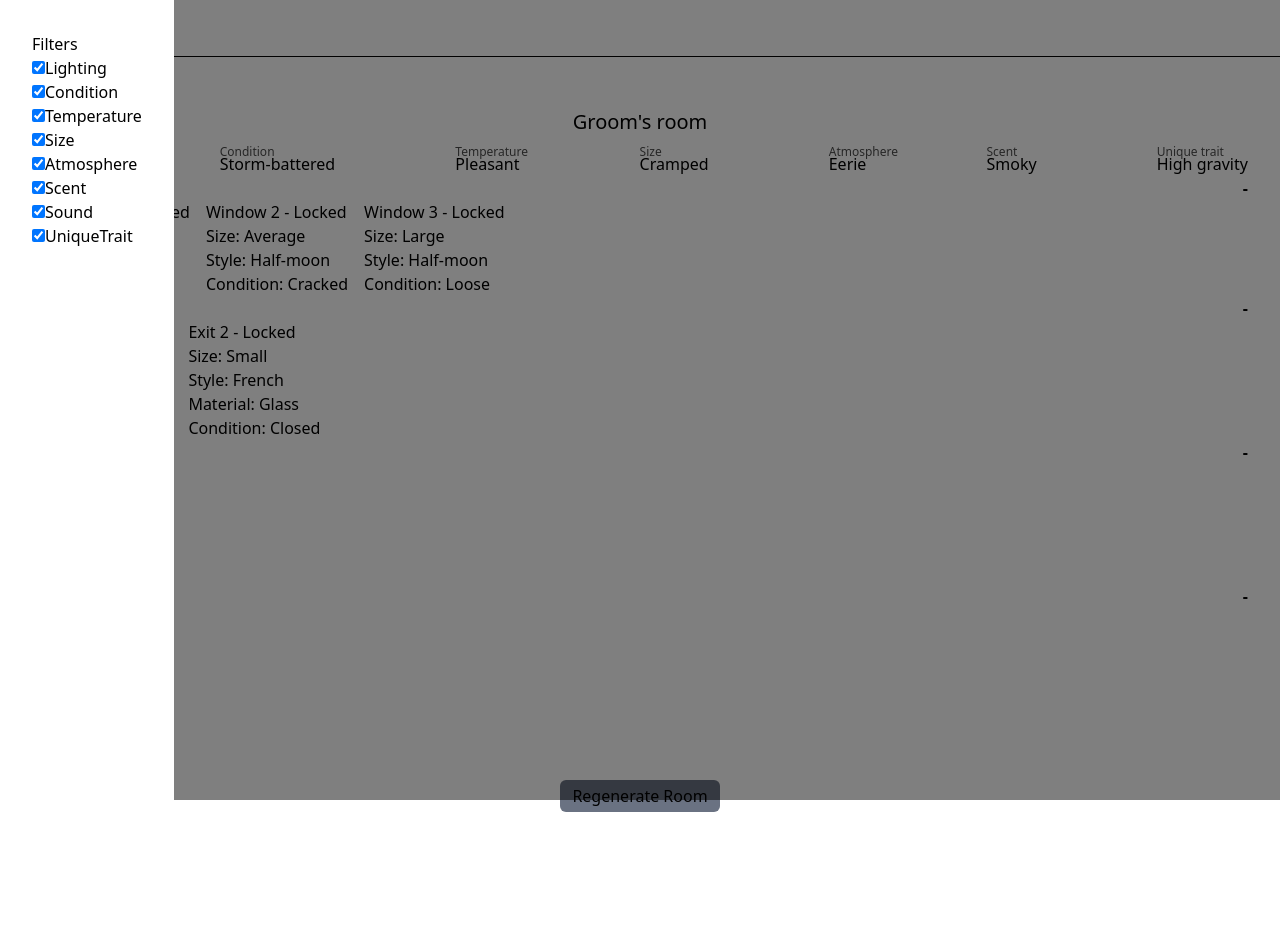
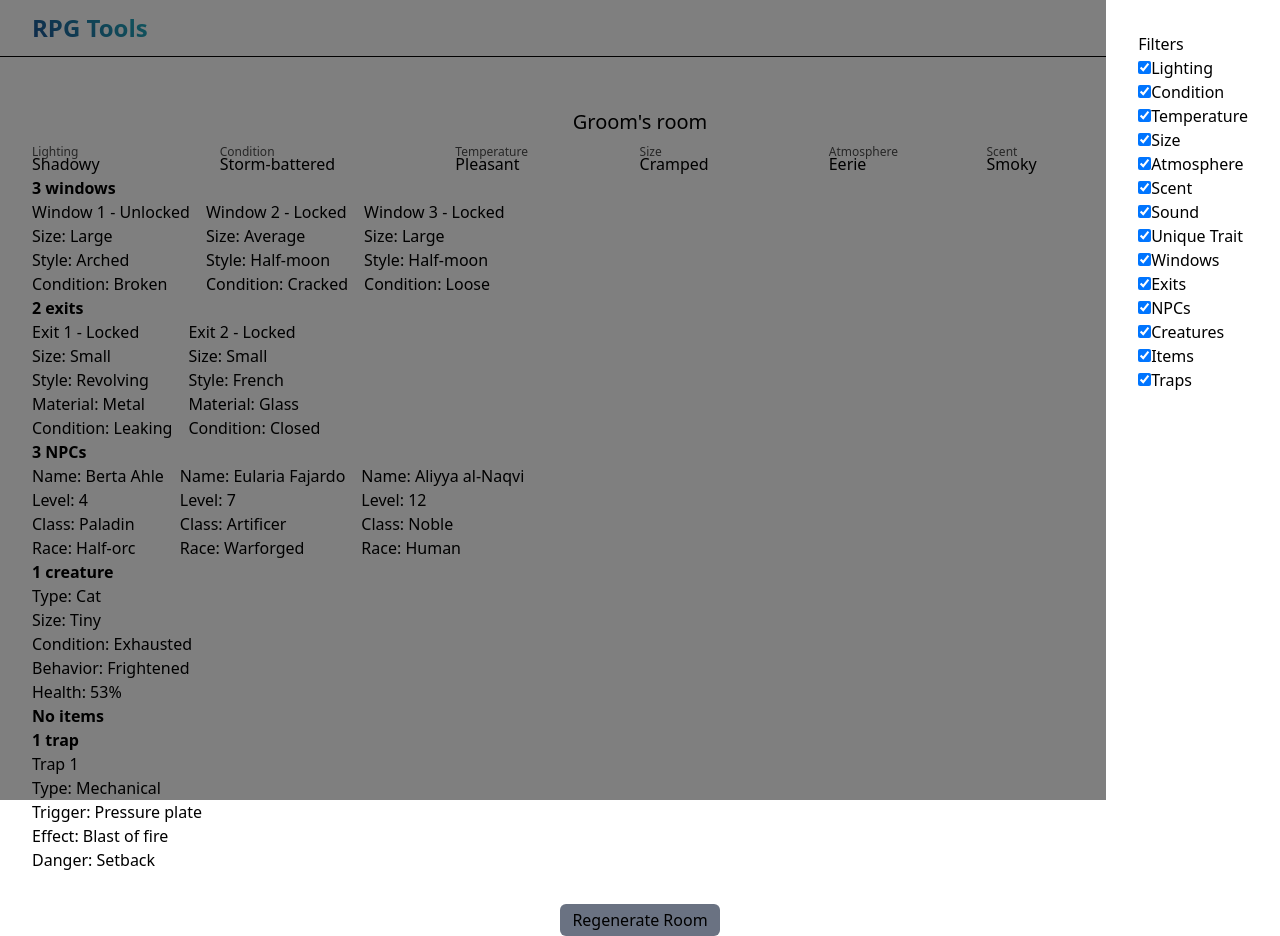
Before and after one commit to rachelschnaubelt/rpg-tools, a Next.js app: page /generators/room in a window 1280 px wide. Both pictures are taken after a click on the button "Filter". Before the commit the page ends 812 px from the top, so only its background shows below. Built offline with nearby package versions, Linux system fonts and the light colour scheme.

Commit message:
feat: improve filtering

```diff
--- a/src/app/generators/room/layout.tsx
+++ b/src/app/generators/room/layout.tsx
@@ -1,70 +1,18 @@
-'use client'
+import type { Metadata } from 'next'
 
-import Button from "@/components/button/button";
-import Checkbox from "@/components/checkbox/checkbox";
-import Drawer from "@/components/drawer/drawer";
-import { useState } from "react";
+export const metadata: Metadata = {
+  title: 'Room Generator | RPG Tools',
+  description: '',
+}
 
-// This is a Server Component
 export default function RootLayout({
   children,
 }: Readonly<{
   children: React.ReactNode;
 }>) {
-    const [isDrawerOpen, setIsDrawerOpen] = useState<boolean>(false);
-    const [roomConfigs, setRoomConfigs] = useState<{[key: string]: string | boolean}>({
-        "locationLighting": true,
-        "locationCondition": true,
-        "locationTemperature": true,
-        "locationSize": true,
-        "locationAtmosphere": true,
-        "locationScent": true,
-        "locationSound": true,
-        "locationUniqueTrait": true,
-    });
-
-    const handleDrawer = () => {
-        setIsDrawerOpen(!isDrawerOpen);
-    }
-
-    const handleDrawerClose = () => {
-        setIsDrawerOpen(false);
-    }
-
-    const handleCheckboxChange = (configKey: string, value: string | boolean) => {
-        setRoomConfigs({
-            ...roomConfigs,
-            [configKey]: value
-        })
-    }
-
-    const getCheckboxContainer = (id: string, label: string) => {
-        return (
-            <Checkbox
-                onChange={() => {handleCheckboxChange(id, !roomConfigs[id])}}
-                value={id}
-                isChecked={roomConfigs[id] as boolean}
-                >{label}</Checkbox>
-        )
-    }
 
     return (
         <>
-            <Drawer isOpen={isDrawerOpen} drawerClose={handleDrawerClose}>
-                <p>Filters</p>
-                <div className={`flex flex-col`}>
-                    {getCheckboxContainer('locationLighting', "Lighting")}
-                    {getCheckboxContainer('locationCondition', "Condition")}
-                    {getCheckboxContainer('locationTemperature', "Temperature")}
-                    {getCheckboxContainer('locationSize', "Size")}
-                    {getCheckboxContainer('locationAtmosphere', "Atmosphere")}
-                    {getCheckboxContainer('locationScent', "Scent")}
-                    {getCheckboxContainer('locationSound', "Sound")}
-                    {getCheckboxContainer('locationUniqueTrait', "UniqueTrait")}
-                </div>
-            </Drawer>
-            <Button
-                onClick={handleDrawer}>Filter</Button>
             {children}
         </>
     )
--- a/src/app/generators/room/page.tsx
+++ b/src/app/generators/room/page.tsx
@@ -1,13 +1,81 @@
-import type { Metadata } from 'next'
+'use client'
+
 import Room from "@/components/room/room";
-
-export const metadata: Metadata = {
-  title: 'Room Generator | RPG Tools',
-  description: '',
-}
+import Button from "@/components/button/button";
+import Checkbox from "@/components/checkbox/checkbox";
+import Drawer from "@/components/drawer/drawer";
+import { useState } from "react";
 
 export default function Page() {
+
+  const [isDrawerOpen, setIsDrawerOpen] = useState<boolean>(false);
+  const [roomConfigs, setRoomConfigs] = useState<{ [key: string]: string | boolean }>({
+    "locationLighting": true,
+    "locationCondition": true,
+    "locationTemperature": true,
+    "locationSize": true,
+    "locationAtmosphere": true,
+    "locationScent": true,
+    "locationSound": true,
+    "locationUniqueTrait": true,
+    "locationWindows": true,
+    "locationExits": true,
+    "locationNPCs": true,
+    "locationCreatures": true,
+    "locationItems": true,
+    "locationTraps": true,
+  });
+
+  const handleDrawer = () => {
+    setIsDrawerOpen(!isDrawerOpen);
+  }
+
+  const handleDrawerClose = () => {
+    setIsDrawerOpen(false);
+  }
+
+  const handleCheckboxChange = (configKey: string, value: string | boolean) => {
+    setRoomConfigs({
+      ...roomConfigs,
+      [configKey]: value
+    })
+  }
+
+  const getCheckboxContainer = (id: string, label: string) => {
     return (
-        <Room/>
+      <Checkbox
+        onChange={() => { handleCheckboxChange(id, !roomConfigs[id]) }}
+        value={id}
+        isChecked={roomConfigs[id] as boolean}
+      >{label}</Checkbox>
     )
+  }
+
+  return (
+    <>
+      <Drawer isOpen={isDrawerOpen} drawerClose={handleDrawerClose} drawerPosition="right">
+        <p>Filters</p>
+        <div className={`flex flex-col`}>
+          {getCheckboxContainer('locationLighting', "Lighting")}
+          {getCheckboxContainer('locationCondition', "Condition")}
+          {getCheckboxContainer('locationTemperature', "Temperature")}
+          {getCheckboxContainer('locationSize', "Size")}
+          {getCheckboxContainer('locationAtmosphere', "Atmosphere")}
+          {getCheckboxContainer('locationScent', "Scent")}
+          {getCheckboxContainer('locationSound', "Sound")}
+          {getCheckboxContainer('locationUniqueTrait', "Unique Trait")}
+          {getCheckboxContainer('locationWindows', "Windows")}
+          {getCheckboxContainer('locationExits', "Exits")}
+          {getCheckboxContainer('locationNPCs', "NPCs")}
+          {getCheckboxContainer('locationCreatures', "Creatures")}
+          {getCheckboxContainer('locationItems', "Items")}
+          {getCheckboxContainer('locationTraps', "Traps")}
+        </div>
+      </Drawer>
+      <Button
+        onClick={handleDrawer}
+        className={`block ml-auto`}>Filter</Button>
+      <Room generatorConfigs={roomConfigs}/>
+    </>
+  )
 }
--- a/src/components/accordion/accordion.tsx
+++ b/src/components/accordion/accordion.tsx
@@ -22,7 +22,7 @@ export default function Accordion({ title, children }: buttonProps) {
         <div>
             <div
                 onClick={accordionHandler}
-                className="cursor-pointer font-bold">
+                className={`${children && 'cursor-pointer'} font-bold`}>
                 <p className="flex justify-between">
                     <span>{title}</span>
                     <span>{children ? (isOpen ? '-' : '+') : ''}</span>
--- a/src/components/button/button.tsx
+++ b/src/components/button/button.tsx
@@ -1,14 +1,15 @@
 type buttonProps = {
     children?: React.ReactNode,
-    onClick?: React.MouseEventHandler
+    onClick?: React.MouseEventHandler,
+    className?: string
 }
 
-export default function Button({ children, onClick }: buttonProps) {
+export default function Button({ children, onClick, className }: buttonProps) {
 
     return (
         <button
             onClick={onClick}
-            className="border-solid bg-gray-500 p-1 px-3 rounded-md cursor-pointer">
+            className={`border-solid bg-gray-500 p-1 px-3 rounded-md cursor-pointer ${className}`}>
             {children}
         </button>
     )
--- a/src/components/drawer/drawer.tsx
+++ b/src/components/drawer/drawer.tsx
@@ -3,14 +3,15 @@ import { useEffect, useState } from "react";
 type Props = {
     isOpen?: boolean,
     children: React.ReactNode,
-    drawerClose: () => void
+    drawerClose: () => void,
+    drawerPosition?: "left" | "right"
 }
 
-export default function Drawer({ children, drawerClose, isOpen = false }: Props) {
+export default function Drawer({ children, drawerClose, drawerPosition = "left", isOpen = false }: Props) {
 
     return (
         <>
-            <aside className={`fixed left-0 top-0 bottom-0 z-3 bg-white p-8 ${isOpen ? '' : 'hidden'}`}>
+            <aside className={`fixed ${drawerPosition}-0 top-0 bottom-0 z-3 bg-white p-8 ${isOpen ? '' : 'hidden'}`}>
                 {children}
             </aside>
             <div
--- a/src/components/room/room.tsx
+++ b/src/components/room/room.tsx
@@ -11,7 +11,11 @@ import Item from "../item/item";
 import Trap from "../trap/trap";
 import Accordion from "../accordion/accordion";
 
-export default function Room() {
+type Props = {
+    generatorConfigs: { [key: string]: string | boolean }
+}
+
+export default function Room({ generatorConfigs }: Props) {
     const [roomType, setRoomType] = useState('');
     const [lightingType, setLightingType] = useState('');
     const [locationCondition, setLocationCondition] = useState('');
@@ -37,23 +41,24 @@ export default function Room() {
         await timeout(transitionDuration);
 
         await setAttribute('/api/attributes/random-weighted/location-room-types', setRoomType);
-        await setAttribute('/api/attributes/random-weighted/location-lighting-types', setLightingType);
-        await setAttribute('/api/attributes/random-weighted/location-conditions', setLocationCondition);
-        await setAttribute('/api/attributes/random-weighted/location-temperature', setLocationTemperature);
-        await setAttribute('/api/attributes/random-weighted/location-size', setLocationSize);
-        await setAttribute('/api/attributes/random-weighted/location-scent', setLocationScent);
-        await setAttribute('/api/attributes/random-weighted/location-atmospheres', setLocationAtmosphere);
-        await setAttribute('/api/attributes/random-weighted/location-unique-traits', setLocationUniqueTrait);
-        setWindowCount(Math.floor(Math.random() * 4));
-        setExitcount(Math.ceil(Math.random() * 3));
+        generatorConfigs.locationLighting && await setAttribute('/api/attributes/random-weighted/location-lighting-types', setLightingType);
+        generatorConfigs.locationCondition && await setAttribute('/api/attributes/random-weighted/location-conditions', setLocationCondition);
+        generatorConfigs.locationTemperature && await setAttribute('/api/attributes/random-weighted/location-temperature', setLocationTemperature);
+        generatorConfigs.locationSize && await setAttribute('/api/attributes/random-weighted/location-size', setLocationSize);
+        generatorConfigs.locationScent && await setAttribute('/api/attributes/random-weighted/location-scent', setLocationScent);
+        generatorConfigs.locationAtmosphere && await setAttribute('/api/attributes/random-weighted/location-atmospheres', setLocationAtmosphere);
+        generatorConfigs.locationUniqueTrait && await setAttribute('/api/attributes/random-weighted/location-unique-traits', setLocationUniqueTrait);
+        generatorConfigs.locationWindows && setWindowCount(Math.floor(Math.random() * 4));
+        generatorConfigs.locationExits && setExitcount(Math.ceil(Math.random() * 3));
+        generatorConfigs.locationNPCs && setNpcCount(Math.floor(Math.random() * 4));
+        generatorConfigs.locationCreatures && setCreatureCount(Math.floor(Math.random() * 3));
+        generatorConfigs.locationItems && setItemCount(Math.floor(Math.random() * 3));
+        generatorConfigs.locationTraps && setTrapCount(Math.floor(Math.random() * 2));
+
+        if (generatorConfigs.locationSound) {
             setSoundsCount(Math.floor(Math.random() * 3));
-        setNpcCount(Math.floor(Math.random() * 4));
-        setCreatureCount(Math.floor(Math.random() * 3));
-        setItemCount(Math.floor(Math.random() * 3));
-        setTrapCount(Math.floor(Math.random() * 2));
             const tempSounds: Set<string> = new Set<string>;
             const soundsEndpoint = '/api/attributes/random-weighted/location-sounds';
-
             for (let i = 0; i < soundsCount; i++) {
                 const sound = await fetch(soundsEndpoint)
                     .then(res => {
@@ -65,13 +70,14 @@ export default function Room() {
                 tempSounds.add(sound);
             }
             setLocationSounds(tempSounds);
+        }
 
         // await timeout(0);
         roomContainerRef.current?.classList.remove('opacity-0');
     }
 
     const getComponentList = (count: number, Component: any) => {
-        if(count <= 0) {
+        if (count <= 0) {
             return '';
         }
         const arr = [];
@@ -116,33 +122,45 @@ export default function Room() {
             <div className={`transition duration-${transitionDuration} overflow-hidden opacity-0 flex-1`} ref={roomContainerRef}>
                 {roomType ? <h3 className='text-xl text-center'>{roomType}</h3> : ''}
                 <div className='flex gap-4 justify-between mt-4 flex-wrap'>
-                    {getAttributeContainer(lightingType, 'Lighting')}
-                    {getAttributeContainer(locationCondition, 'Condition')}
-                    {getAttributeContainer(locationTemperature, 'Temperature')}
-                    {getAttributeContainer(locationSize, 'Size')}
-                    {getAttributeContainer(locationAtmosphere, 'Atmosphere')}
-                    {getAttributeContainer(locationScent, 'Scent')}
-                    {getAttributeContainer(Array.from(locationSounds).join(', '), 'Sounds')}
-                    {getAttributeContainer(locationUniqueTrait, 'Unique trait')}
+                    {generatorConfigs.locationLighting && getAttributeContainer(lightingType, 'Lighting')}
+                    {generatorConfigs.locationCondition && getAttributeContainer(locationCondition, 'Condition')}
+                    {generatorConfigs.locationTemperature && getAttributeContainer(locationTemperature, 'Temperature')}
+                    {generatorConfigs.locationSize && getAttributeContainer(locationSize, 'Size')}
+                    {generatorConfigs.locationAtmosphere && getAttributeContainer(locationAtmosphere, 'Atmosphere')}
+                    {generatorConfigs.locationScent && getAttributeContainer(locationScent, 'Scent')}
+                    {generatorConfigs.locationSound && getAttributeContainer(Array.from(locationSounds).join(', '), 'Sounds')}
+                    {generatorConfigs.locationUniqueTrait && getAttributeContainer(locationUniqueTrait, 'Unique trait')}
                 </div>
+                {generatorConfigs.locationWindows &&
                     <Accordion title={getCountLabel(windowCount, 'window')}>
                         {getComponentList(windowCount, Window)}
                     </Accordion>
+                }
+                {generatorConfigs.locationExits &&
                     <Accordion title={getCountLabel(exitCount, 'exit')}>
                         {getComponentList(exitCount, Exit)}
                     </Accordion>
+                }
+                {generatorConfigs.locationNPCs &&
                     <Accordion title={getCountLabel(npcCount, 'NPC')}>
                         {getComponentList(npcCount, NPC)}
                     </Accordion>
+                }
+                {generatorConfigs.locationCreatures &&
                     <Accordion title={getCountLabel(creatureCount, 'creature')}>
                         {getComponentList(creatureCount, Creature)}
                     </Accordion>
+                }
+                {generatorConfigs.locationItems &&
                     <Accordion title={getCountLabel(itemCount, 'item')}>
                         {getComponentList(itemCount, Item)}
                     </Accordion>
+                }
+                {generatorConfigs.locationTraps &&
                     <Accordion title={getCountLabel(trapCount, 'trap')}>
                         {getComponentList(trapCount, Trap)}
                     </Accordion>
+                }
             </div>
             <div className="m-auto">
                 <Button onClick={updateRoom}>Regenerate Room</Button>
```
Lines whose indentation alone changed are shown as unchanged.
